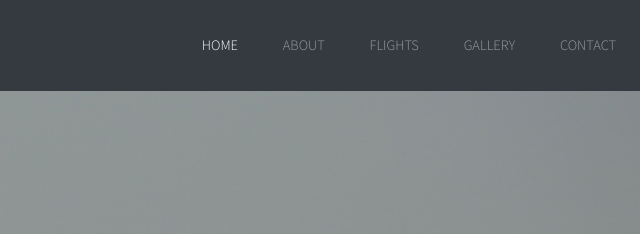
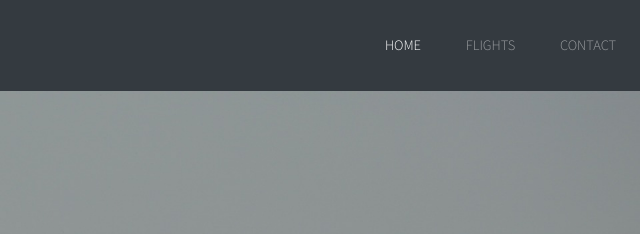
Before and after one commit to amitk2016/flytothelimit, a plain HTML site: page index.html in a window 1280 px wide. Shown: the top 234 px of the page, 640-1280 px from the left. Drawn offline with nearby package versions, Linux system fonts and the light colour scheme.

Commit message:
edit the menu

```diff
--- a/index.html
+++ b/index.html
@@ -30,9 +30,9 @@
       <div class="collapse navbar-collapse justify-content-end" id="navbarNavAltMarkup">
         <div class="navbar-nav">
           <a class="nav-item nav-link active" href="index.html">Home <span class="sr-only">(current)</span></a>
-          <a class="nav-item nav-link" href="#">About</a>
+          <!-- <a class="nav-item nav-link" href="#">About</a> -->
           <a class="nav-item nav-link" href="flights.html">Flights</a>
-          <a class="nav-item nav-link" href="#gallery">Gallery</a>
+          <!-- <a class="nav-item nav-link" href="#gallery">Gallery</a> -->
           <a class="nav-item nav-link" href="contact.html">Contact</a>
         </div>
       </div>
```
